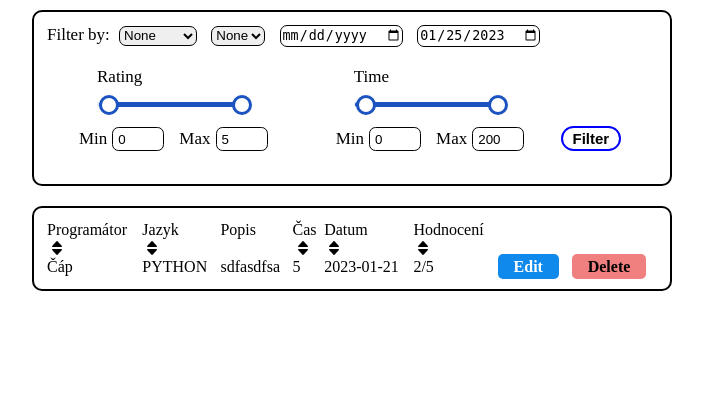
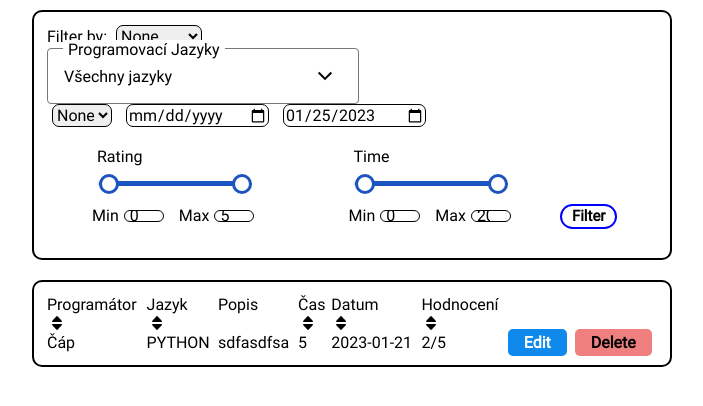
Before and after one commit to vojk/ghosts_tda, a Flask app: page /app/ in a window 1280 px wide. Shown: the top 406 px of the page, without its empty margins (288-991 px from the left). Run offline with Flask 2, Linux system fonts and the light colour scheme; data comes from the database, SQL or seed files in the repository; parts of the project's set-up code (start-up, migrations or seed data) failed here and were passed over.

Commit message:
multipleSelect.html -> dropbox s vlastností vybrání více elementů na filtraci (progJazyky)

```diff
--- /dev/null
+++ b/app/static/css/custom_dropbox_css.css
@@ -0,0 +1,54 @@
+.custom_multipleSelect:hover {
+    background-color: rgba(15, 137, 236, 0.29);
+    transition: all 100ms ease-in-out;
+}
+
+.container_dropbox {
+    max-width: 312px;
+    width: 100%;
+    position: relative;
+}
+
+.inner_dropbox {
+    display: flex;
+    align-items: center;
+    justify-content: space-between;
+    width: 100%;
+}
+
+#programmingLangs_list {
+    margin-left: 5px;
+    display: flex
+}
+
+#custom_dropdown_menu_items {
+    position: absolute;
+    width: 100%;
+    padding: 2px;
+    display: none;
+    background-color: white;
+    border-radius: 0 4px 0 4px;
+    box-shadow: 4px 4px 16px rgba(0, 0, 0, 0.25);
+}
+
+#custom_dropdown_menu_items ul {
+    list-style: none;
+    padding: 0;
+    margin: 0;
+    width: 100%;
+}
+
+.custom_multipleSelect {
+    padding: 5px;
+    display: flex;
+    align-items: center;
+    cursor: pointer;
+}
+
+.custom_multipleSelect .radio_check{
+    margin-right: 5px; display: flex
+}
+
+.custom_multipleSelect_checked{
+    display: none
+}
--- a/app/static/js/showRecordsScripts/updateTableWithoutRefresh.js
+++ b/app/static/js/showRecordsScripts/updateTableWithoutRefresh.js
@@ -23,6 +23,8 @@ var sort_rating_statement = ""
 let sort_temp_complete_statement = [];
 let sort_element_to_remove = ""
 
+let filter_programmingLangs = [];
+
 var itemId
 
 $(function () { //sort form získání a zobrazení dat
@@ -46,6 +48,34 @@ $(function () { //filter form získání a zobrazení dat
         sortWithoutRefresh()
     });
 });
+
+$(function () {
+    $('#filter_programmingLangs option').on('click', function () {
+        console.log(this.value)
+        const index = filter_programmingLangs.findIndex(element => {
+            if (element.includes(this.value)) {
+                return true;
+            }
+        });
+        var ids = this.id
+        ids = ids.replace(" option", "")
+        console.log(ids)
+
+        if (index !== -1) {
+            filter_programmingLangs.splice(index, 1)
+        } else {
+            if (this.value !== "None") {
+                filter_programmingLangs.push(this.value)
+                $('#' + ids).css("background-color", "green")
+            } else {
+                filter_programmingLangs = []
+            }
+        }
+
+        if (filter_programmingLangs)
+            console.log(filter_programmingLangs)
+    })
+})
 
 //sortování
 $(function () {
@@ -337,7 +367,7 @@ function getValues() { //získání hodnot ze selectorů
     filterMaxRating = $('#max_rating').val();
     filterMinTime = $('#min_time').val();
     filterMaxTime = $('#max_time').val();
-    filterprogramingLangs = $('#filter_programmingLangs').val();
+    //filterprogramingLangs = $('#filter_programmingLangs').val();
     sortField = $('#sort_field').val();
     sortParameter = $('#sort_order').val();
     filterProgrammer = $('#filter_programmers').val();
@@ -346,10 +376,9 @@ function getValues() { //získání hodnot ze selectorů
     filterRating = filterMinRating + "," + filterMaxRating
     filterTime = filterMinTime + "," + filterMaxTime
     //sortParameterFormatted = sortField + " " + sortParameter
-    for (const element of filterprogramingLangs.split(",")) {
+    for (const element of filter_programmingLangs) {
         filterprogramingLangsFormated += element + ","
     }
-
     filterprogramingLangsFormated = filterprogramingLangsFormated.slice(0, -1)
 }
 
--- /dev/null
+++ b/app/templates/customElements/multipleSelect.html
@@ -0,0 +1,90 @@
+<link rel="stylesheet" href="../../static/main.css">
+<link rel="stylesheet" href="../../static/css/custom_dropbox_css.css">
+
+<style>
+
+</style>
+<div class="container_dropbox">
+    <div>
+        <label class="popis_textBox" for="custom_dropdown_menu_button">Programovací Jazyky</label>
+        <div class="textfield flex"
+             id="custom_dropdown_menu_button">
+            <div class="inner_dropbox">
+                <span id="tool_help_langs">Všechny jazyky</span>
+                <img src="{{ url_for('static', filename='svg/chevron-down.svg') }}" alt="">
+            </div>
+            <div id="programmingLangs_list">
+
+            </div>
+        </div>
+    </div>
+
+    <div id="custom_dropdown_menu_items">
+        <ul>
+            {% for def in defs %}
+                <li class="custom_multipleSelect" id="option_{{ def.progLangs }}" value="{{ def.progLangs }}"
+                    style="">
+                    <div class="radio_check">
+                        <img src="{{ url_for('static', filename='svg/radio-check.svg') }}" class="custom_multipleSelect_check" alt="">
+                        <img src="{{ url_for('static', filename='svg/radio-checked.svg') }}" class="custom_multipleSelect_checked"
+                             alt="">
+                    </div>
+                    <div>
+                        <span>{{ def.progLangs }}</span>
+                    </div>
+                </li>
+            {% endfor %}
+
+
+        </ul>
+    </div>
+</div>
+
+
+<script !src="">
+    var listLentgh_filter_programmingLangs
+
+    $(function () {
+        $('#custom_dropdown_menu_button').on("click", function () {
+            if ($('#custom_dropdown_menu_items').css("display") === "flex") {
+                $('#custom_dropdown_menu_items').css("display", "none")
+            } else {
+                $('#custom_dropdown_menu_items').css("display", "flex")
+            }
+        })
+        $('.custom_multipleSelect').on("click", function () {
+            const index = filter_programmingLangs.findIndex(element => {
+                if (element.includes($(this).attr('value'))) {
+                    return true;
+                }
+            });
+            var ids = this.id
+            console.log(ids)
+
+            if (index !== -1) {
+                filter_programmingLangs.splice(index, 1)
+                $('#' + this.id).css("background-color", "")
+                $('#' + this.id + ' .custom_multipleSelect_check').css("display", "inline")
+                $('#' + this.id + ' .custom_multipleSelect_checked').css("display", "none")
+                $('#embend' + this.id).remove()
+                if (filter_programmingLangs.length !== 0) {
+                    $("#tool_help_langs").text('Počet vybraných jazyků: ' + filter_programmingLangs.length)
+                } else {
+                    $("#tool_help_langs").text("Všechny jazyky")
+                }
+            } else {
+                if (this.value !== "None") {
+                    filter_programmingLangs.push($(this).attr('value'))
+                    $('#' + this.id).css("background-color", "rgba(15, 137, 236, 0.29)")
+                    $('#' + this.id + ' .custom_multipleSelect_check').css("display", "none")
+                    $('#' + this.id + ' .custom_multipleSelect_checked').css("display", "inline")
+                    $("#tool_help_langs").text('Počet vybraných jazyků: ' + filter_programmingLangs.length)
+                } else {
+                    filter_programmingLangs = []
+                }
+            }
+
+            console.log(filter_programmingLangs)
+        })
+    })
+</script>
--- a/app/templates/records.html
+++ b/app/templates/records.html
@@ -23,9 +23,14 @@
             <option value="None">None</option>
             {% for def in defs %}
                 <option id="option_{{ def.progLangs }}"
-                        value="{{ def.progLangs }}">{{ def.progLangs }}</option>
+                        value="{{ def.progLangs }}">
+                    {{ def.progLangs }}
+                </option>
             {% endfor %}
         </select>
+
+        {% include 'customElements/multipleSelect.html' %}
+
         <select name="filter_programmers" id="filter_programmers">
             <option id="option_None" value="None">None</option>
             {% for programmer in programmers %}
@@ -108,12 +113,12 @@
 
 
 <script>
-    $("[id$=sharp]").each(function () {
+    /*$("[id$=sharp]").each(function () {
         var text = $(this).text();
 
         text = text.replace('sharp', '#');
         $(this).text(text);
-    })
+    })*/
 </script>
 <script src="{{ url_for('static', filename='js/showRecordsScripts/updateTableWithoutRefresh.js') }}"></script>
 <script src="{{ url_for('static', filename='js/deleteModal.js') }}"></script>
```
Also changed, not shown: app/static/svg/arrow-left.svg (added), app/static/svg/arrow-right.svg (added), app/static/svg/chevron-down.svg (added), app/static/svg/filter.png (added), app/static/svg/play-list-add.svg (added), app/static/svg/radio-check.svg (added), app/static/svg/radio-checked.svg (added), app/static/svg/sort-az.svg (added), app/static/svg/sort-za.svg (added), app/static/svg/user-list.svg (added).
